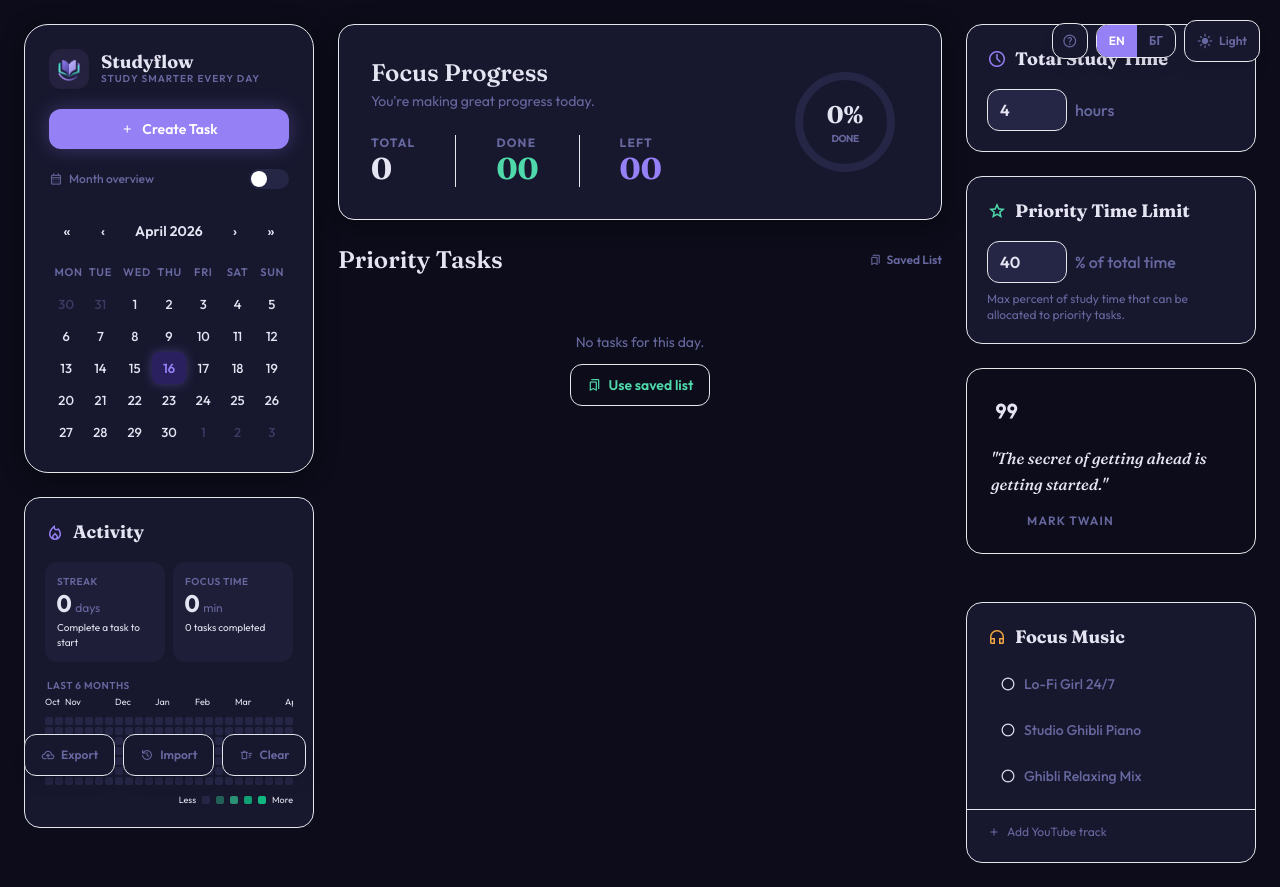
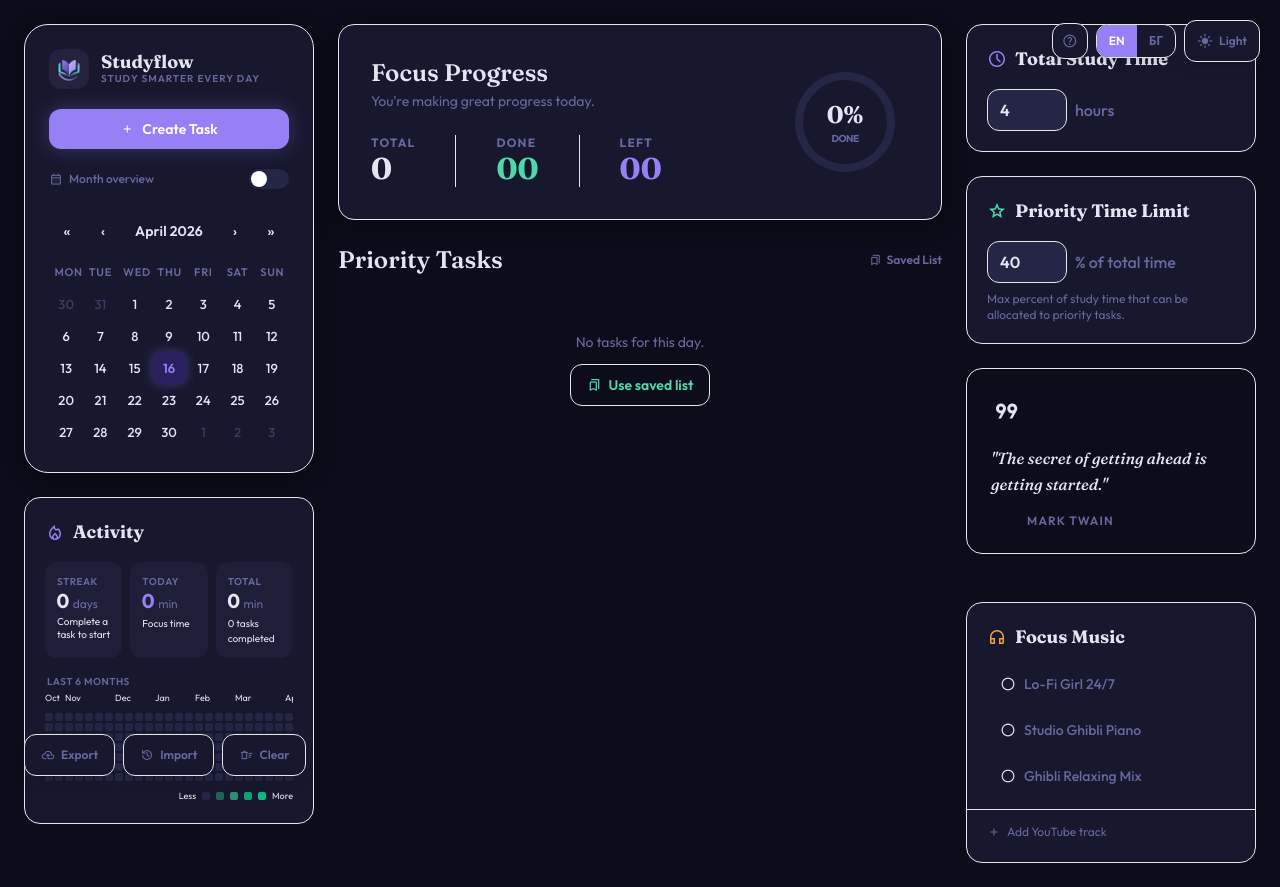
Before and after one commit to pkindalov/Studyflow, a React (Vite) app: page / in a window 1280 px wide. Built offline with nearby package versions, Linux system fonts and the light colour scheme.

Commit message:
Add today's focus time to the activity panel
The stats row now shows three cards — streak, today's focus, and
all-time focus — so it's easy to see how much you've studied both
in the current session and across your whole history.

```diff
--- a/src/features/dashboard/components/ActivityPanel.jsx
+++ b/src/features/dashboard/components/ActivityPanel.jsx
@@ -13,8 +13,9 @@ function formatFocusTime(totalSeconds, t) {
 
 export function ActivityPanel({ tasks }) {
   const { t } = useLang();
-  const { streak, activeToday, totalFocusSeconds, heatmap } = useActivityStats(tasks);
+  const { streak, activeToday, totalFocusSeconds, todayFocusSeconds, heatmap } = useActivityStats(tasks);
   const focus = formatFocusTime(totalFocusSeconds, t);
+  const todayFocus = formatFocusTime(todayFocusSeconds, t);
 
   const totalDone = Object.values(heatmap).reduce((sum, n) => sum + n, 0);
 
@@ -27,20 +28,20 @@ export function ActivityPanel({ tasks }) {
       </div>
 
       {/* Stats row */}
-      <div className="grid grid-cols-2 gap-2">
+      <div className="grid grid-cols-3 gap-2">
         {/* Streak */}
         <div className="bg-surface-container-high rounded-xl p-3 flex flex-col gap-0.5">
-          <span className="text-[10px] uppercase tracking-wider font-semibold text-on-surface-variant">
+          <span className="text-[10px] uppercase tracking-wider font-semibold text-on-surface-variant truncate">
             {t.streakLabel}
           </span>
           <div className="flex items-baseline gap-1">
-            <span className="text-2xl font-bold text-on-surface tabular-nums leading-none">
+            <span className="text-xl font-bold text-on-surface tabular-nums leading-none">
               {streak}
             </span>
             <span className="text-xs text-on-surface-variant">{t.daysUnit}</span>
           </div>
           {streak === 0 && (
-            <span className="text-[10px] text-on-surface-variant/60 mt-0.5">
+            <span className="text-[10px] text-on-surface-variant/60 mt-0.5 leading-tight">
               {t.startStreakMsg}
             </span>
           )}
@@ -56,13 +57,29 @@ export function ActivityPanel({ tasks }) {
           )}
         </div>
 
-        {/* Focus time */}
+        {/* Today's focus */}
         <div className="bg-surface-container-high rounded-xl p-3 flex flex-col gap-0.5">
-          <span className="text-[10px] uppercase tracking-wider font-semibold text-on-surface-variant">
-            {t.focusTimeLabel}
+          <span className="text-[10px] uppercase tracking-wider font-semibold text-on-surface-variant truncate">
+            {t.todayFocusLabel}
           </span>
           <div className="flex items-baseline gap-1">
-            <span className="text-2xl font-bold text-on-surface tabular-nums leading-none">
+            <span className="text-xl font-bold text-primary tabular-nums leading-none">
+              {todayFocus.value}
+            </span>
+            {todayFocus.unit && (
+              <span className="text-xs text-on-surface-variant">{todayFocus.unit}</span>
+            )}
+          </div>
+          <span className="text-[10px] text-on-surface-variant/60 mt-0.5">{t.focusTimeLabel}</span>
+        </div>
+
+        {/* Total focus time */}
+        <div className="bg-surface-container-high rounded-xl p-3 flex flex-col gap-0.5">
+          <span className="text-[10px] uppercase tracking-wider font-semibold text-on-surface-variant truncate">
+            {t.totalUnit}
+          </span>
+          <div className="flex items-baseline gap-1">
+            <span className="text-xl font-bold text-on-surface tabular-nums leading-none">
               {focus.value}
             </span>
             {focus.unit && (
--- a/src/shared/hooks/useActivityStats.js
+++ b/src/shared/hooks/useActivityStats.js
@@ -50,18 +50,23 @@ export function useActivityStats(tasks) {
   }, [tasks]);
 
   let totalFocusSeconds = 0;
+  let todayFocusSeconds = 0;
   try {
+    const todayKey = new Date().toLocaleDateString("en-CA");
     Object.keys(localStorage)
       .filter((k) => k.startsWith("schedule_timers_"))
       .forEach((k) => {
         const timers = JSON.parse(localStorage.getItem(k) || "{}");
-        Object.values(timers).forEach((sec) => {
-          if (typeof sec === "number" && sec > 0) totalFocusSeconds += sec;
-        });
+        const daySeconds = Object.values(timers).reduce(
+          (sum, sec) => sum + (typeof sec === "number" && sec > 0 ? sec : 0),
+          0,
+        );
+        totalFocusSeconds += daySeconds;
+        if (k === `schedule_timers_${todayKey}`) todayFocusSeconds = daySeconds;
       });
   } catch {
     // localStorage not available
   }
 
-  return { streak, activeToday, totalFocusSeconds, heatmap };
+  return { streak, activeToday, totalFocusSeconds, todayFocusSeconds, heatmap };
 }
--- a/src/shared/i18n/bg.jsx
+++ b/src/shared/i18n/bg.jsx
@@ -117,6 +117,7 @@ export const bg = {
   activeTodayMsg: "Активен днес!",
   keepGoingMsg: "Продължавай така!",
   focusTimeLabel: "Фокус",
+  todayFocusLabel: "Днес",
   hourUnit: "час",
   hoursUnit2: "часа",
   totalUnit: "общо",
--- a/src/shared/i18n/en.jsx
+++ b/src/shared/i18n/en.jsx
@@ -117,6 +117,7 @@ export const en = {
   activeTodayMsg: "Active today!",
   keepGoingMsg: "Keep it going!",
   focusTimeLabel: "Focus time",
+  todayFocusLabel: "Today",
   hourUnit: "hour",
   hoursUnit2: "hours",
   totalUnit: "total",
```
